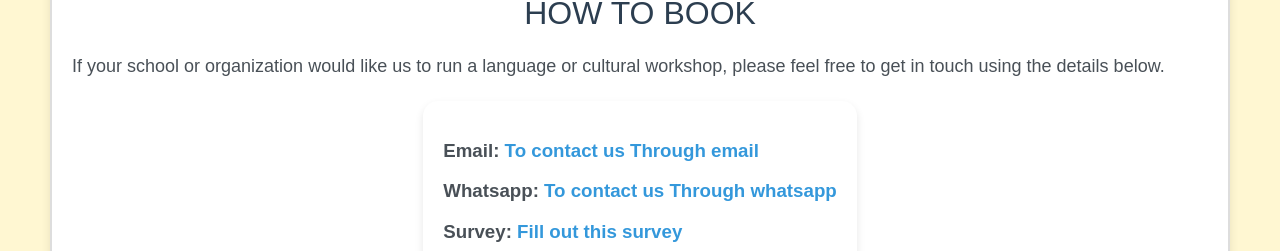
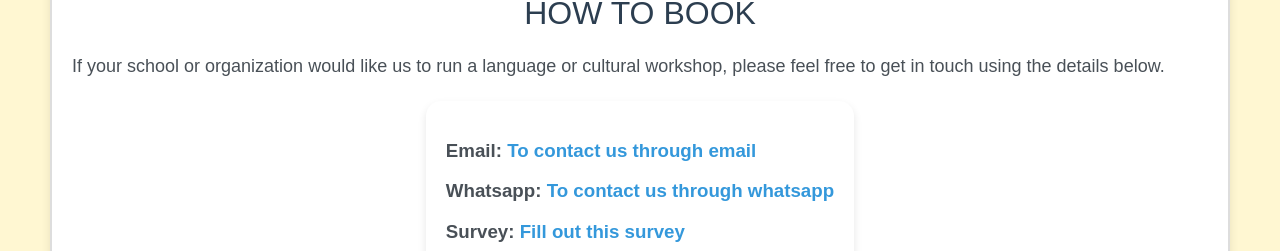
Before and after one commit to Gayanath1/Mandarin-Class, a plain HTML site: page index.html in a window 1280 px wide. Shown: the part 2394-2645 px from the top of the page. Drawn offline with Linux system fonts and the light colour scheme.

Commit message:
typo fix

```diff
--- a/index.html
+++ b/index.html
@@ -148,10 +148,10 @@
       <div class="contact-card">
 
         <div class="card">
-          <h3>Email: <a href="mailto:gayanathran@gmail.com" target="_blank">To contact us Through email</a></h3>
+          <h3>Email: <a href="mailto:gayanathran@gmail.com" target="_blank">To contact us through email</a></h3>
 
 
-          <h3>Whatsapp: <a href="https://wa.me/447475131551?text=I%20want%20to%20organise%20a%20chinese%20workshop." target="_blank">To contact us Through whatsapp</a></h3>
+          <h3>Whatsapp: <a href="https://wa.me/447475131551?text=I%20want%20to%20organise%20a%20chinese%20workshop." target="_blank">To contact us through whatsapp</a></h3>
 
 
           <h3>Survey: <a href="https://docs.google.com/forms/d/e/1FAIpQLSfWOgYAs41Nfn6aVovUdH3cOGUnR0VfvkMwLJD48ar7pDPxdA/viewform?usp=sf_link" target="_blank">Fill out this survey</a></h3>
```
